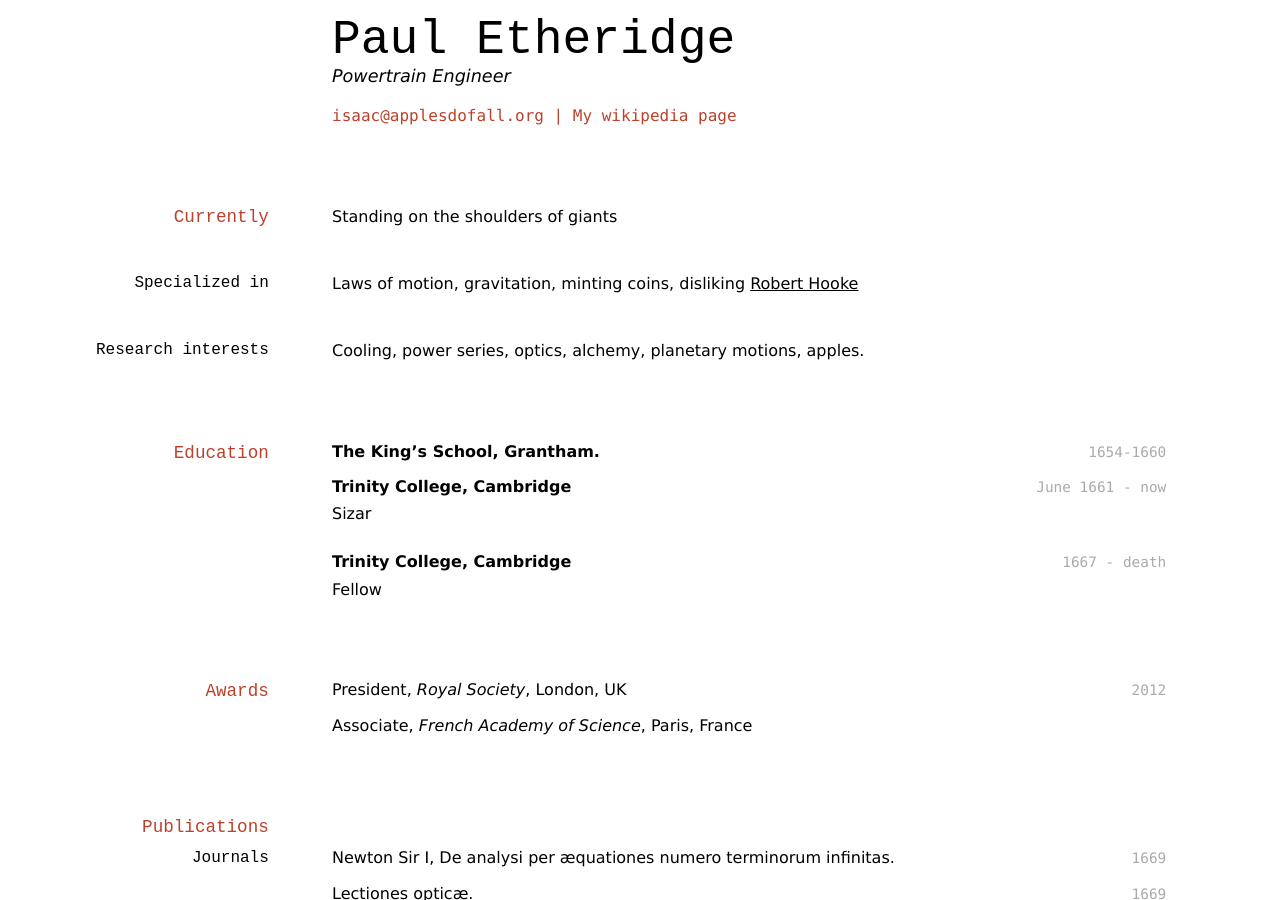
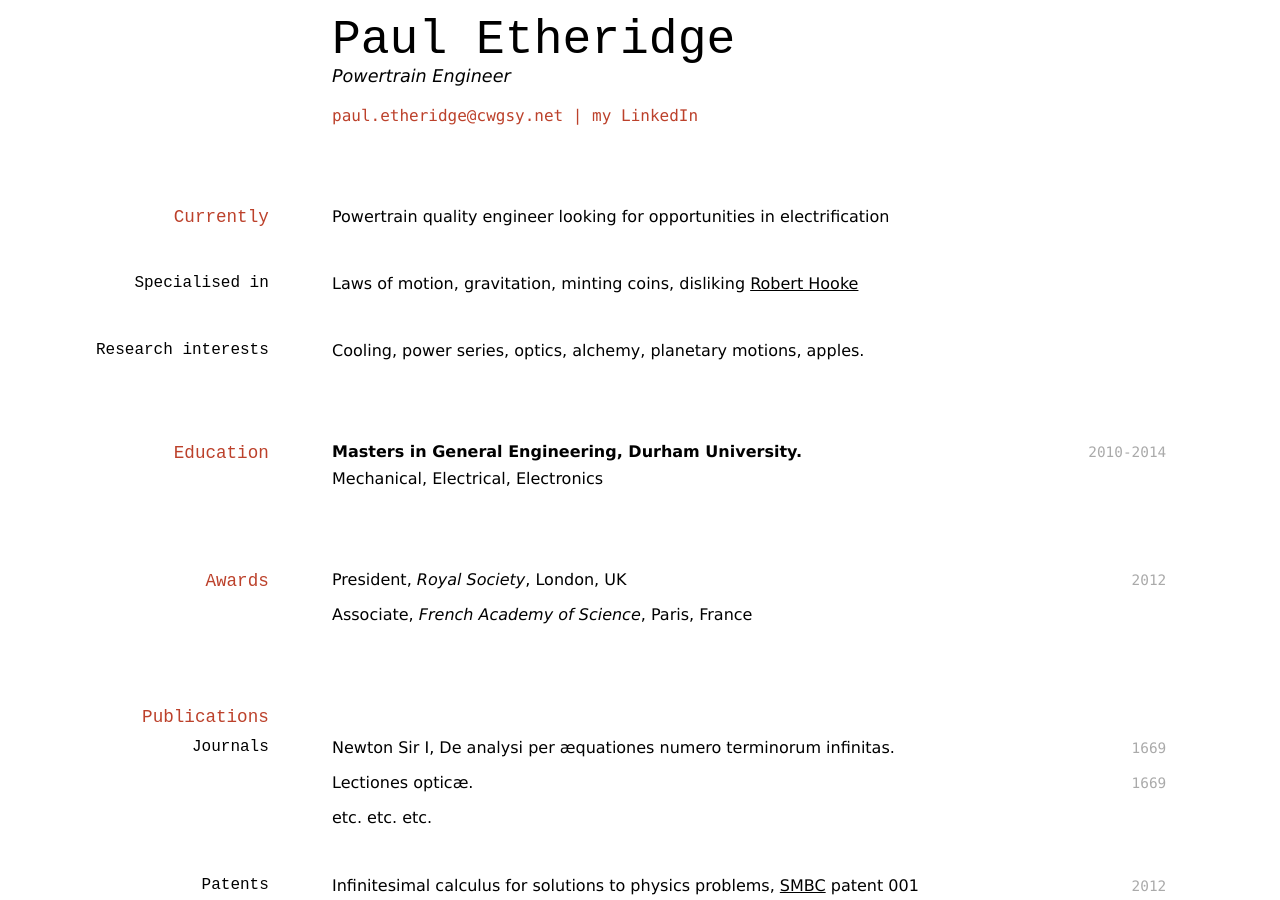
Before and after one commit to elipapa/markdown-cv, a Jekyll site: the page built from index.md, in a window 1280 px wide and 900 px high. Built offline with Jekyll 4.4.1, drawn with Linux system fonts in a browser that asks for light colours.

Commit message:
Update index.md

```diff
--- a/index.md
+++ b/index.md
@@ -6,41 +6,27 @@
 Powertrain Engineer
 
 <div id="webaddress">
-<a href="isaac@applesdofall.org">isaac@applesdofall.org</a>
-| <a href="http://en.wikipedia.org/wiki/Isaac_Newton">My wikipedia page</a>
+<a href="paul.etheridge@cwgsy.net">paul.etheridge@cwgsy.net</a>
+| <a href="https://www.linkedin.com/in/pretheridge/">my LinkedIn</a>
 </div>
-
 
 ## Currently
 
-Standing on the shoulders of giants
+Powertrain quality engineer looking for opportunities in electrification
 
-### Specialized in
+### Specialised in
 
 Laws of motion, gravitation, minting coins, disliking [Robert Hooke](http://en.wikipedia.org/wiki/Robert_Hooke)
-
 
 ### Research interests
 
 Cooling, power series, optics, alchemy, planetary motions, apples.
 
-
 ## Education
 
-`1654-1660`
-__The King's School, Grantham.__
-
-`June 1661 - now`
-__Trinity College, Cambridge__
-
-- Sizar
-
-`1667 - death`
-__Trinity College, Cambridge__
-
-- Fellow
-
-
+`2010-2014`
+__Masters in General Engineering, Durham University.__
+- Mechanical, Electrical, Electronics
 
 ## Awards
 
@@ -48,8 +34,6 @@
 President, *Royal Society*, London, UK
 
 Associate, *French Academy of Science*, Paris, France
-
-
 
 ## Publications
 
@@ -75,8 +59,8 @@
 
 `June 2019 - Present`
 __Panther OPD__, Ford Motor Company
+
 ### Outline
-
 Job role description here, engine quality and product development. Etc
 
 ### Key Responsibilities
@@ -86,6 +70,7 @@
 
 `June 2019 - Present`
 __Puma OPD__, Ford Motor Company
+
 ### Outline
 
 The last drop was when I tried to update the overall look of my resume. I ended up having to rearrange paragraphs and dates, while making up obscure LaTeX macros just to move the years to a different place or change the color of a particular element.
```
